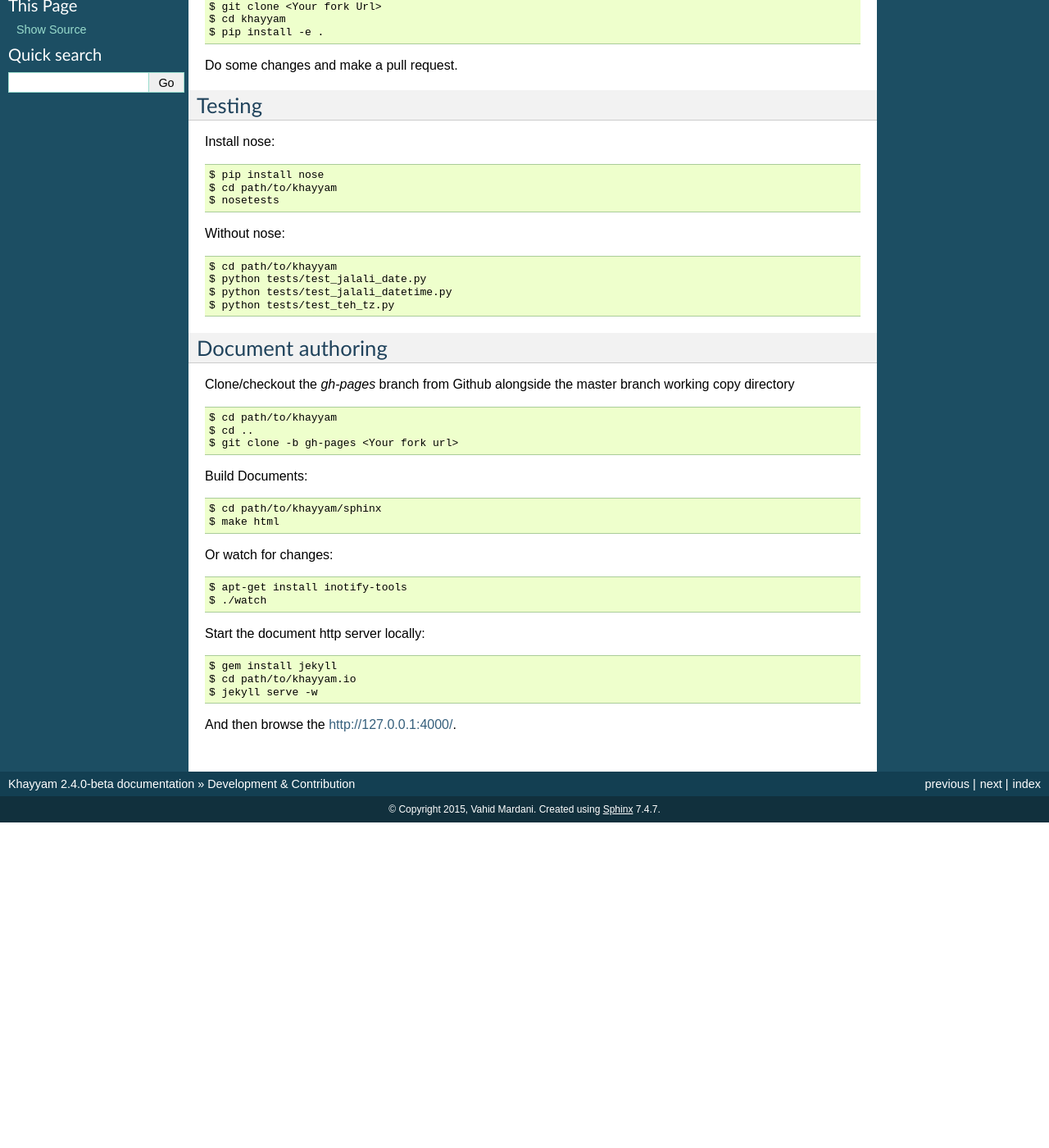
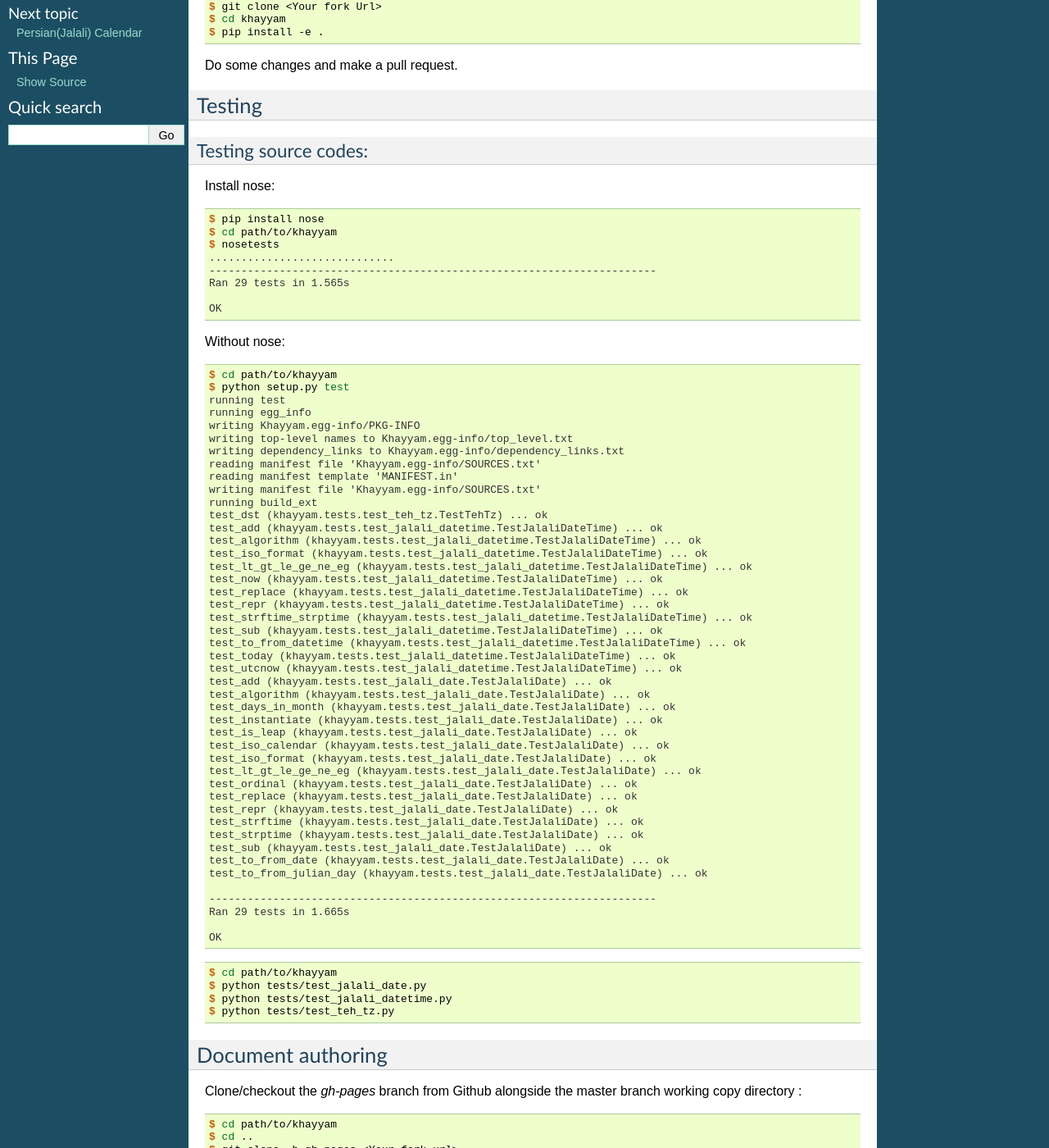
Before and after one commit to pylover/khayyam, a Sphinx documentation site: the page built from sphinx/development.rst, in a window 1280 px wide and 1400 px high, scrolled down 244 px. Shown: the whole window at 82% size. Built offline with Sphinx 7.4.7, drawn with Linux system fonts in a browser that asks for light colours; before the commit the page ends 1247 px from its top, so only the background shows below that; some of the changed text lies outside the part shown.

Commit message:
Persian Numbers, doctest

```diff
--- a/setup.py
+++ b/setup.py
@@ -21,11 +21,16 @@
     keywords="Khayyam persian jalali date time datetime conversion",
     long_description=open(os.path.join(os.path.dirname(__file__), 'README.md')).read(),
     license="GPLv3",
+    test_suite="khayyam.tests",
+    tests_require=[
+        'rtl'
+    ],
     classifiers=[
         "Programming Language :: Python",
         "Development Status :: 5 - Production/Stable",
         "License :: OSI Approved :: GNU General Public License v3 (GPLv3)",
         "Operating System :: OS Independent",
+        'Programming Language :: Python',
         'Programming Language :: Python :: 2.6',
         'Programming Language :: Python :: 2.7',
         'Programming Language :: Python :: 3',
--- a/sphinx/conf.py
+++ b/sphinx/conf.py
@@ -35,6 +35,7 @@
     'sphinx.ext.autodoc',
     'sphinx.ext.intersphinx',
     'sphinx.ext.viewcode',
+    'sphinx.ext.doctest'
 ]
 
 # Add any paths that contain templates here, relative to this directory.
--- a/sphinx/development.rst
+++ b/sphinx/development.rst
@@ -8,7 +8,9 @@
 for both versions of python before supplying any pull-request.
 
 
-Making development environment::
+Making development environment:
+
+.. code-block:: console
 
   $ cd workspace
   $ git clone <Your fork Url>
@@ -21,13 +23,74 @@
 Testing
 ^^^^^^^
 
-Install nose::
+Testing source codes:
+"""""""""""""""""""""
+
+Install nose:
+
+.. code-block:: console
 
   $ pip install nose
   $ cd path/to/khayyam
   $ nosetests
+  .............................
+  ----------------------------------------------------------------------
+  Ran 29 tests in 1.565s
 
-Without nose::
+  OK
+
+
+Without nose:
+
+.. code-block:: console
+
+  $ cd path/to/khayyam
+  $ python setup.py test
+  running test
+  running egg_info
+  writing Khayyam.egg-info/PKG-INFO
+  writing top-level names to Khayyam.egg-info/top_level.txt
+  writing dependency_links to Khayyam.egg-info/dependency_links.txt
+  reading manifest file 'Khayyam.egg-info/SOURCES.txt'
+  reading manifest template 'MANIFEST.in'
+  writing manifest file 'Khayyam.egg-info/SOURCES.txt'
+  running build_ext
+  test_dst (khayyam.tests.test_teh_tz.TestTehTz) ... ok
+  test_add (khayyam.tests.test_jalali_datetime.TestJalaliDateTime) ... ok
+  test_algorithm (khayyam.tests.test_jalali_datetime.TestJalaliDateTime) ... ok
+  test_iso_format (khayyam.tests.test_jalali_datetime.TestJalaliDateTime) ... ok
+  test_lt_gt_le_ge_ne_eg (khayyam.tests.test_jalali_datetime.TestJalaliDateTime) ... ok
+  test_now (khayyam.tests.test_jalali_datetime.TestJalaliDateTime) ... ok
+  test_replace (khayyam.tests.test_jalali_datetime.TestJalaliDateTime) ... ok
+  test_repr (khayyam.tests.test_jalali_datetime.TestJalaliDateTime) ... ok
+  test_strftime_strptime (khayyam.tests.test_jalali_datetime.TestJalaliDateTime) ... ok
+  test_sub (khayyam.tests.test_jalali_datetime.TestJalaliDateTime) ... ok
+  test_to_from_datetime (khayyam.tests.test_jalali_datetime.TestJalaliDateTime) ... ok
+  test_today (khayyam.tests.test_jalali_datetime.TestJalaliDateTime) ... ok
+  test_utcnow (khayyam.tests.test_jalali_datetime.TestJalaliDateTime) ... ok
+  test_add (khayyam.tests.test_jalali_date.TestJalaliDate) ... ok
+  test_algorithm (khayyam.tests.test_jalali_date.TestJalaliDate) ... ok
+  test_days_in_month (khayyam.tests.test_jalali_date.TestJalaliDate) ... ok
+  test_instantiate (khayyam.tests.test_jalali_date.TestJalaliDate) ... ok
+  test_is_leap (khayyam.tests.test_jalali_date.TestJalaliDate) ... ok
+  test_iso_calendar (khayyam.tests.test_jalali_date.TestJalaliDate) ... ok
+  test_iso_format (khayyam.tests.test_jalali_date.TestJalaliDate) ... ok
+  test_lt_gt_le_ge_ne_eg (khayyam.tests.test_jalali_date.TestJalaliDate) ... ok
+  test_ordinal (khayyam.tests.test_jalali_date.TestJalaliDate) ... ok
+  test_replace (khayyam.tests.test_jalali_date.TestJalaliDate) ... ok
+  test_repr (khayyam.tests.test_jalali_date.TestJalaliDate) ... ok
+  test_strftime (khayyam.tests.test_jalali_date.TestJalaliDate) ... ok
+  test_strptime (khayyam.tests.test_jalali_date.TestJalaliDate) ... ok
+  test_sub (khayyam.tests.test_jalali_date.TestJalaliDate) ... ok
+  test_to_from_date (khayyam.tests.test_jalali_date.TestJalaliDate) ... ok
+  test_to_from_julian_day (khayyam.tests.test_jalali_date.TestJalaliDate) ... ok
+
+  ----------------------------------------------------------------------
+  Ran 29 tests in 1.665s
+
+  OK
+
+.. code-block:: console
 
   $ cd path/to/khayyam
   $ python tests/test_jalali_date.py
@@ -38,27 +101,46 @@
 Document authoring
 ^^^^^^^^^^^^^^^^^^
 
-Clone/checkout the `gh-pages` branch from Github alongside the master branch working copy directory ::
+Clone/checkout the `gh-pages` branch from Github alongside the master branch working copy directory :
+
+.. code-block:: console
 
   $ cd path/to/khayyam
   $ cd ..
   $ git clone -b gh-pages <Your fork url>
 
-Build Documents::
+Build documents:
+
+.. code-block:: console
 
   $ cd path/to/khayyam/sphinx
   $ make html
 
-Or watch for changes::
+Or watch for changes:
+
+.. code-block:: console
 
   $ apt-get install inotify-tools
   $ ./watch
 
 
-Start the document http server locally::
+Start the document http server locally:
+
+.. code-block:: console
 
   $ gem install jekyll
   $ cd path/to/khayyam.io
   $ jekyll serve -w
 
 And then browse the `http://127.0.0.1:4000/ <http://127.0.0.1:4000/>`_.
+
+Testing document code snippets:
+"""""""""""""""""""""""""""""""
+
+Install required packages:
+
+.. code-block:: console
+
+  $ pip install rtl
+  $ cd path/to/khayyam/sphinx
+  $ make doctest
```
Also changed, not shown: README.md (+4 -0 lines), sphinx/intro.rst (+93 -54 lines), 9 other files.
